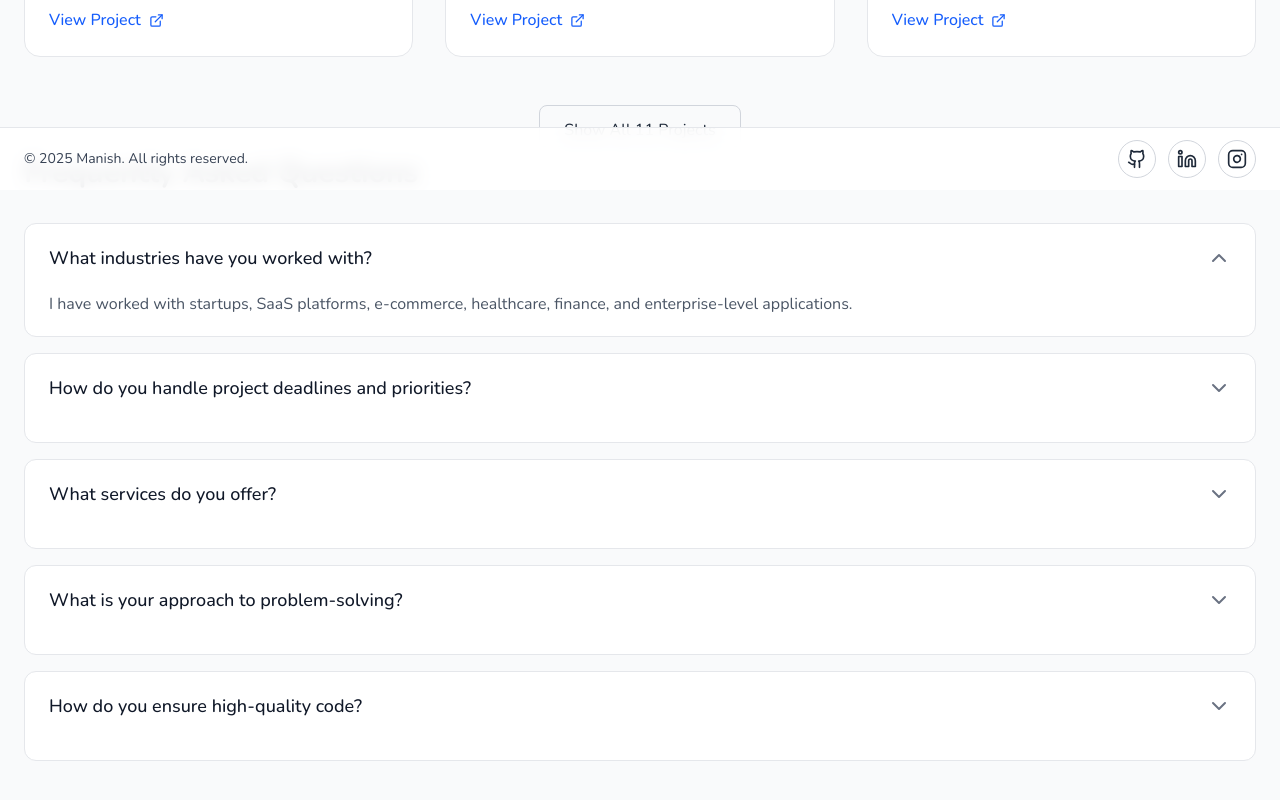
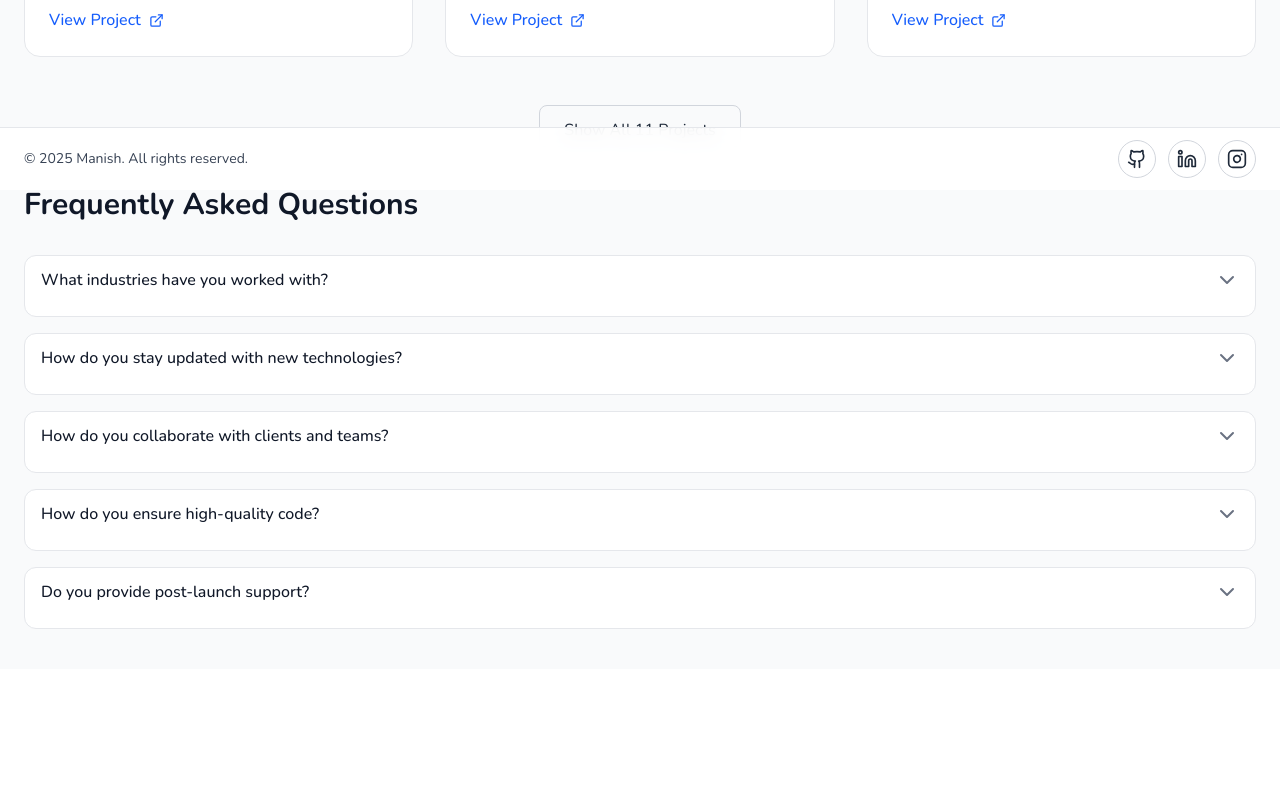
Before and after one commit to SolankiManish005/Portfolio, a Next.js app: page /projects in a window 1280 px wide. Shown: the part 610-1410 px from the top of the page. After the commit the page ends 1343 px from the top, so only its background shows below. Built offline with nearby package versions, Linux system fonts and the light colour scheme.

Commit message:
Fix all bugs, make production ready website

```diff
--- a/src/app/(main)/projects/page.tsx
+++ b/src/app/(main)/projects/page.tsx
@@ -5,7 +5,6 @@ export default function ProjectsPage() {
   return (
     <section className="py-10 bg-gray-50 dark:bg-black transition-colors">
       <Projects />
-      <FAQ />
     </section>
   );
 }
--- a/src/app/layout.tsx
+++ b/src/app/layout.tsx
@@ -12,6 +12,7 @@ const nunito = Nunito({
 
 export const metadata: Metadata = {
   title: "Contact Me | Manish Solanki – MERN Developer",
+  metadataBase: new URL("https://solankimanish.dev/"),
   description:
     "Contact Manish Solanki, MERN Stack Developer from India, for freelance work, projects, and collaborations.",
   keywords: [
@@ -25,7 +26,7 @@ export const metadata: Metadata = {
   openGraph: {
     title: "Contact Me | Manish Solanki",
     description: "Get in touch for MERN stack projects and collaborations.",
-    url: "https://solankimanish.dev/contact",
+    url: "https://solankimanish.dev/",
     siteName: "Manish Solanki Portfolio",
     images: [
       {
--- a/src/components/FAQ.tsx
+++ b/src/components/FAQ.tsx
@@ -5,11 +5,11 @@ import { ChevronDown } from "lucide-react";
 import { faqs } from "@/data/faq";
 
 export default function FAQ() {
-  const [openIndex, setOpenIndex] = useState<number | null>(0);
+  const [openIndex, setOpenIndex] = useState<number | null>(null);
 
   return (
-    <div className="max-w-7xl mx-auto px-6">
-      <h2 className="text-3xl font-bold text-gray-900 dark:text-white mb-8">
+    <>
+      <h2 className="text-3xl font-bold text-gray-900 dark:text-white my-8">
         Frequently Asked Questions
       </h2>
 
@@ -20,15 +20,13 @@ export default function FAQ() {
           return (
             <div
               key={index}
-              className="rounded-xl border border-gray-200 dark:border-neutral-800
-                bg-white dark:bg-neutral-900
-                transition"
+              className="rounded-xl border border-gray-200 dark:border-neutral-800 bg-white dark:bg-neutral-900 transition"
             >
               <button
                 onClick={() => setOpenIndex(isOpen ? null : index)}
-                className="w-full flex items-center justify-between px-6 py-5 text-left"
+                className="w-full flex items-center justify-between px-4 py-3 text-left"
               >
-                <span className="text-lg font-medium text-gray-900 dark:text-white">
+                <span className="text-base font-medium text-gray-900 dark:text-white">
                   {faq.question}
                 </span>
 
@@ -46,7 +44,7 @@ export default function FAQ() {
                     : "grid-rows-[0fr] opacity-0"
                 }`}
               >
-                <div className="overflow-hidden px-6 pb-5 text-gray-600 dark:text-gray-400">
+                <div className="overflow-hidden px-4 pb-3 text-sm text-gray-600 dark:text-gray-400">
                   {faq.answer}
                 </div>
               </div>
@@ -54,6 +52,6 @@ export default function FAQ() {
           );
         })}
       </div>
-    </div>
+    </>
   );
 }
--- a/src/components/MessagesTable.tsx
+++ b/src/components/MessagesTable.tsx
@@ -1,7 +1,5 @@
 "use client";
-
 import { signOut } from "next-auth/react";
-
 export interface Message {
   _id: string;
   name: string;
@@ -25,47 +23,67 @@ export default function MessagesTable({ messages }: { messages: Message[] }) {
   return (
     <>
       <div className="flex justify-between items-center mb-6">
-        <h1 className="text-3xl font-bold">Messages</h1>
+        <h1 className="text-3xl font-bold text-gray-900 dark:text-white">
+          Messages
+        </h1>
 
         <button
           onClick={() => signOut({ callbackUrl: "/admin/login" })}
-          className="border px-4 py-2 rounded hover:bg-red-600 hover:text-white transition"
+          className="border border-gray-300 dark:border-neutral-700 px-4 py-2 rounded-lg text-gray-700 dark:text-gray-200 hover:bg-red-600 hover:text-white transition"
         >
           Logout
         </button>
       </div>
 
-      <div className="overflow-x-auto">
-        <table className="w-full border border-gray-700 rounded-lg">
-          <thead className="bg-gray-900">
+      <div className="overflow-x-auto rounded-lg border border-gray-200 dark:border-neutral-700">
+        <table className="w-full border-collapse">
+          <thead className="bg-gray-100 dark:bg-neutral-800">
             <tr>
-              <th className="border px-4 py-2 text-left">Name</th>
-              <th className="border px-4 py-2 text-left">Email</th>
-              <th className="border px-4 py-2 text-left">Subject</th>
-              <th className="border px-4 py-2 text-left">Message</th>
-              <th className="border px-4 py-2 text-left">Date</th>
-              <th className="border px-4 py-2 text-center">Action</th>
+              {["Name", "Email", "Subject", "Message", "Date", "Action"].map(
+                (head) => (
+                  <th
+                    key={head}
+                    className="px-4 py-3 text-left text-sm font-semibold text-gray-700 dark:text-gray-200 border-b border-gray-200 dark:border-neutral-700"
+                  >
+                    {head}
+                  </th>
+                ),
+              )}
             </tr>
           </thead>
 
-          <tbody>
+          <tbody className="bg-white dark:bg-neutral-900">
             {messages.map((msg) => (
-              <tr key={msg._id} className="hover:bg-gray-800">
-                <td className="border px-4 py-2">{msg.name}</td>
-                <td className="border px-4 py-2">{msg.email}</td>
-                <td className="border px-4 py-2">{msg.subject}</td>
-                <td className="border px-4 py-2 max-w-md truncate">
+              <tr
+                key={msg._id}
+                className="hover:bg-gray-50 dark:hover:bg-neutral-800 transition"
+              >
+                <td className="px-4 py-3 border-b border-gray-200 dark:border-neutral-800 text-gray-800 dark:text-gray-100">
+                  {msg.name}
+                </td>
+
+                <td className="px-4 py-3 border-b border-gray-200 dark:border-neutral-800 text-gray-600 dark:text-gray-300">
+                  {msg.email}
+                </td>
+
+                <td className="px-4 py-3 border-b border-gray-200 dark:border-neutral-800 text-gray-700 dark:text-gray-200">
+                  {msg.subject}
+                </td>
+
+                <td className="px-4 py-3 border-b border-gray-200 dark:border-neutral-800 text-gray-600 dark:text-gray-300 max-w-md truncate">
                   {msg.message}
                 </td>
-                <td className="border px-4 py-2 text-sm">
+
+                <td className="px-4 py-3 border-b border-gray-200 dark:border-neutral-800 text-sm text-gray-500 dark:text-gray-400">
                   {msg.createdAt
                     ? new Date(msg.createdAt).toLocaleString()
                     : "N/A"}
                 </td>
-                <td className="border px-4 py-2 text-center">
+
+                <td className="px-4 py-3 border-b border-gray-200 dark:border-neutral-800 text-center">
                   <button
                     onClick={() => handleDelete(msg._id)}
-                    className="text-red-500 hover:underline"
+                    className="text-red-600 dark:text-red-400 hover:underline"
                   >
                     Delete
                   </button>
--- a/src/components/Projects.tsx
+++ b/src/components/Projects.tsx
@@ -3,6 +3,7 @@ import { projects } from "@/data/projects";
 import { ExternalLink } from "lucide-react";
 import Link from "next/link";
 import { useState } from "react";
+import FAQ from "./FAQ";
 
 export default function Projects() {
   const [showAll, setShowAll] = useState(false);
@@ -22,9 +23,7 @@ export default function Projects() {
         {visibleProjects.map((project, index) => (
           <div
             key={index}
-            className="bg-white dark:bg-neutral-900 rounded-2xl border border-gray-200 dark:border-neutral-800 p-6 flex flex-col justify-between hover:shadow-xl hover:border-primary
-            transition-all duration-300
-            hover:-translate-y-1"
+            className="bg-white dark:bg-neutral-900 rounded-2xl border border-gray-200 dark:border-neutral-800 p-6 flex flex-col justify-between hover:shadow-xl hover:border-primary transition-all duration-300 hover:-translate-y-1"
           >
             <div>
               <h3 className="text-xl font-semibold text-gray-900 dark:text-white mb-3 hover:text-indigo-500">
@@ -91,6 +90,7 @@ export default function Projects() {
           </button>
         )}
       </div>
+      <FAQ />
     </div>
   );
 }
--- a/src/data/faq.ts
+++ b/src/data/faq.ts
@@ -2,26 +2,26 @@ export const faqs = [
   {
     question: "What industries have you worked with?",
     answer:
-      "I have worked with startups, SaaS platforms, e-commerce, healthcare, finance, and enterprise-level applications.",
+      "I've worked with startups, SaaS companies, e-commerce businesses, and enterprise applications, building robust and scalable solutions tailored to different industry needs.",
   },
   {
-    question: "How do you handle project deadlines and priorities?",
+    question: "How do you stay updated with new technologies?",
     answer:
-      "I follow agile practices, break tasks into milestones, and maintain clear communication to ensure timely delivery.",
+      "I continuously upskill by reading industry blogs, contributing to open-source projects, and exploring new frameworks to ensure I provide the best solutions.",
   },
   {
-    question: "What services do you offer?",
+    question: "How do you collaborate with clients and teams?",
     answer:
-      "I offer frontend development, full-stack MERN solutions, API integrations, performance optimization, and UI/UX implementation.",
-  },
-  {
-    question: "What is your approach to problem-solving?",
-    answer:
-      "I analyze requirements, identify root causes, prototype solutions, and iterate based on testing and feedback.",
+      "I believe in clear, open communication using tools like Slack, Notion, and Zoom. Regular updates, agile development, and transparent workflows ensure smooth collaboration.",
   },
   {
     question: "How do you ensure high-quality code?",
     answer:
-      "I follow clean code principles, conduct reviews, write reusable components, and test thoroughly before deployment.",
+      "I follow industry best practices, including test-driven development (TDD), thorough code reviews, and CI/CD automation. This ensures clean, maintainable, and scalable code for every project.",
+  },
+  {
+    question: "Do you provide post-launch support?",
+    answer:
+      "Yes, I offer maintenance and support packages, including updates, bug fixes, and feature enhancements to ensure your application remains up-to-date and secure.",
   },
 ];
```
